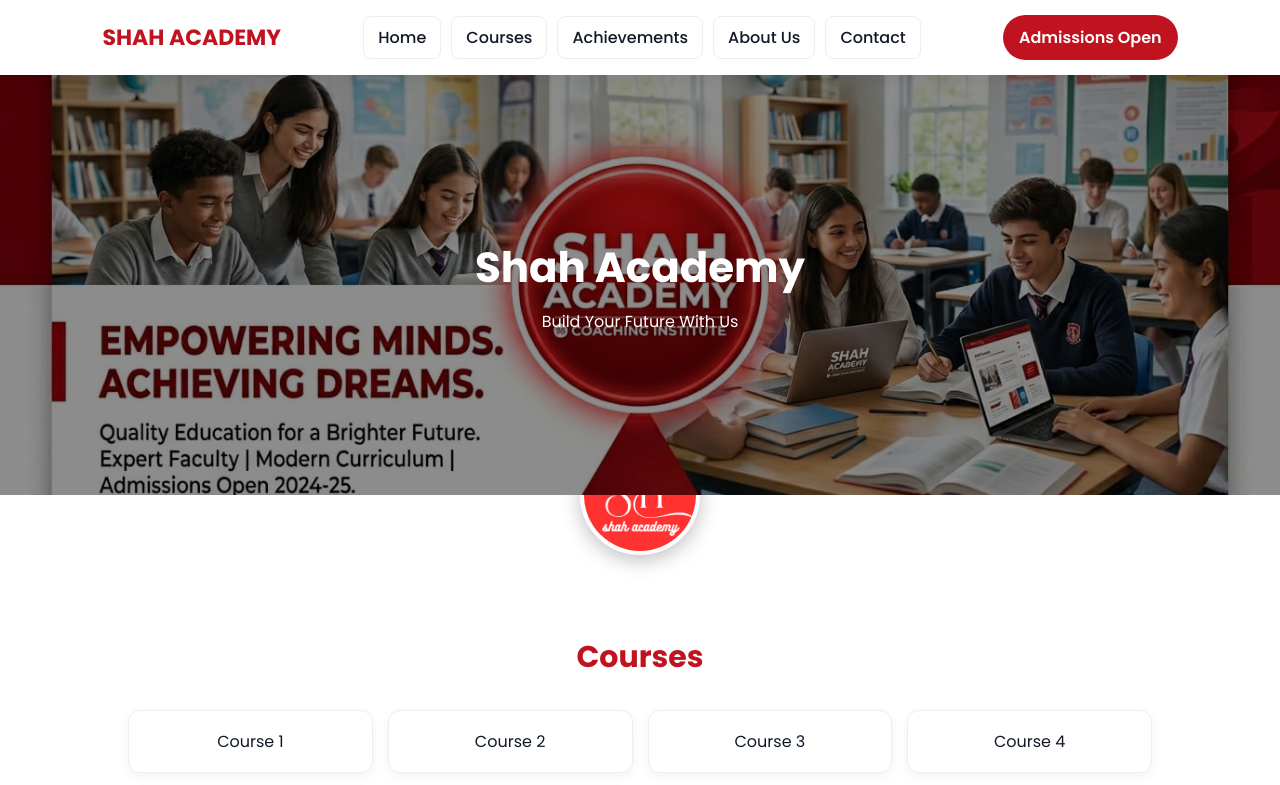
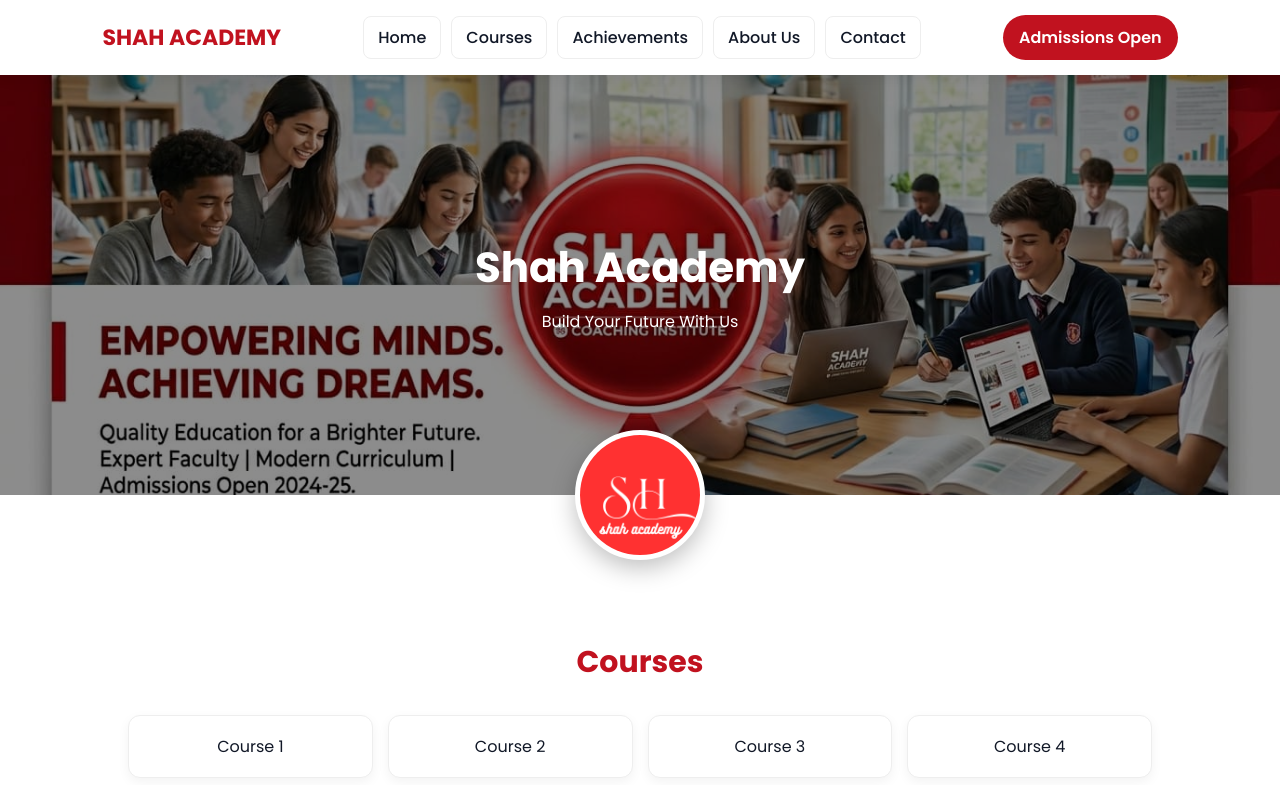
Before and after one commit to Shahfaizsjsh/academy, a plain HTML site: page index.html in a window 1280 px wide. Shown: the top 785 px of the page. Drawn offline with Linux system fonts and the light colour scheme.

Commit message:
Update index.html

```diff
--- a/index.html
+++ b/index.html
@@ -121,14 +121,17 @@ margin-top:10px;
 
 /* LOGO */
 .logo-circle{
-width:120px;
-height:120px;
+width:130px;
+height:130px;
 border-radius:50%;
 overflow:hidden;
-margin:-60px auto 20px auto;
-border:4px solid #fff;
-box-shadow:0 5px 20px rgba(0,0,0,0.25);
+border:5px solid #fff;
+box-shadow:0 8px 25px rgba(0,0,0,0.25);
+
+position:relative;
+margin:-65px auto 20px auto; /* THIS creates overlap */
 background:#fff;
+z-index:10;
 }
 
 .logo-circle img{
```
